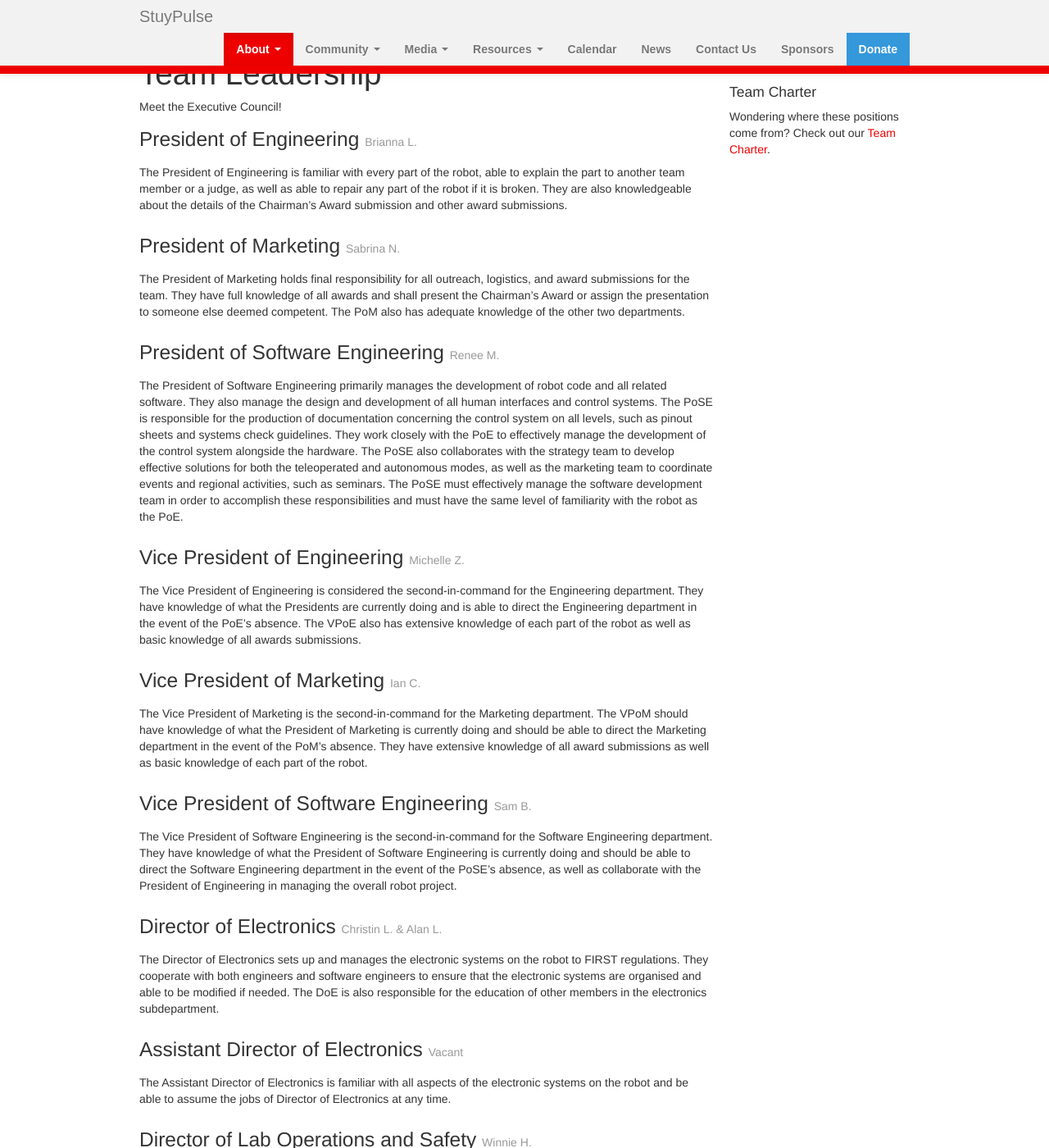
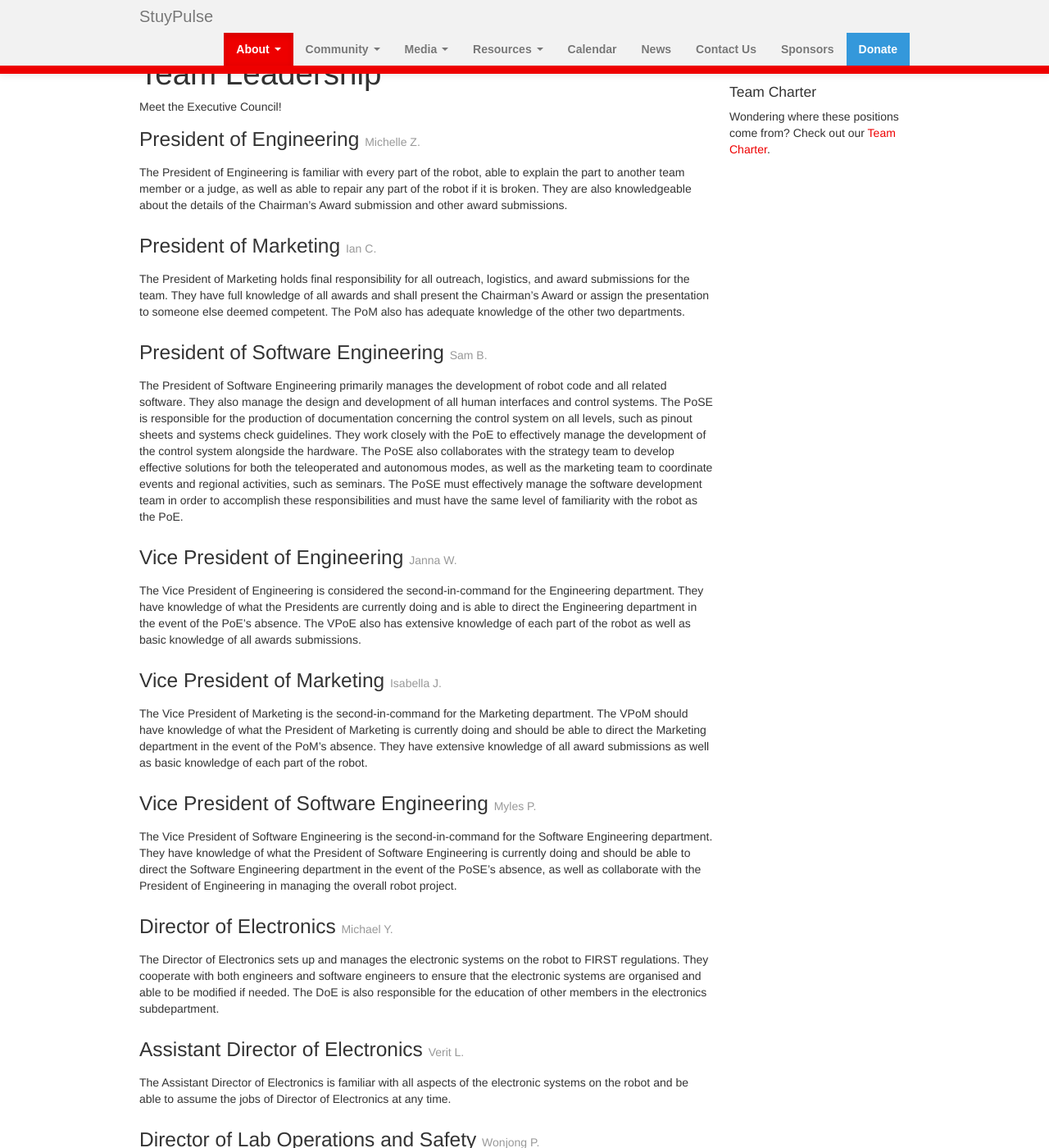
Before and after one commit to StuyPulse/team694.github.io, a Jekyll site: the page built from about/ec/index.md, in a window 1280 px wide and 1400 px high. Shown: the whole window at 82% size. Built offline with Jekyll 4.4.1, drawn with Linux system fonts in a browser that asks for light colours; nearby versions of some CDN libraries; some of the changed text lies outside the part shown.

Commit message:
Update Leadership Positions

```diff
--- a/_data/ec.yml
+++ b/_data/ec.yml
@@ -2,50 +2,52 @@
 # Used by: /about/ec
 # For each position, name is required and photo is optional.
 poe:
-    name: Brianna L.
+    name: Michelle Z.
 pom:
-    name: Sabrina N.
+    name: Ian C.
 pse:
-    name: Renee M.
+    name: Sam B.
 vpoe:
-    name: Michelle Z.
+    name: Janna W.
 vpom:
-    name: Ian C.
+    name: Isabella J.
 vpse:
-    name: Sam B.
+    name: Myles P.
 lab-ops:
-    name: Winnie H.
+    name: Wonjong P.
 ops:
-    name: Sumaya H.
+    name: Macy J.
 finance:
     name: Vacant
 media:
-    name: Zhi Xuan L. &amp; Steven S.
+    name: Max Z.
 pr:
-    name: Vacant
+    name: Manolee M.
 procurement:
     name: Patrick W.
 electronics:
-    name: Christin L. &amp; Alan L.
+    name: Michael Y.
 adoe:
-    name: Vacant
+    name: Verit L.
 field:
     name: Andy Z.
 pneumatics:
-    name: Junhao S.
+    name: Bryan Z.
 nr:
-    name: Pak L.
+    name: Elaine Y.
+adnr:
+    name: Shaurya S.
 rad:
-    name: Lei L.
+    name:
 strategy:
-    name: Nicole P.
+    name: Katie C.
 ados:
+    name: Vacant
+design:
+    name: Edwin Z. &amp; Sean Z.
+dom:
     name: Katie C.
-design:
-    name: Jeremy Z.
-dom:
-    name: Jason C.
 adom:
-    name: Ryan L.
+    name: April L.
 webmaster:
-    name: Myles P. &amp; Nicky L.
+    name: Anthony C. &amp; Ben G. &amp; Vincent W. &amp; Nicky L.
```
